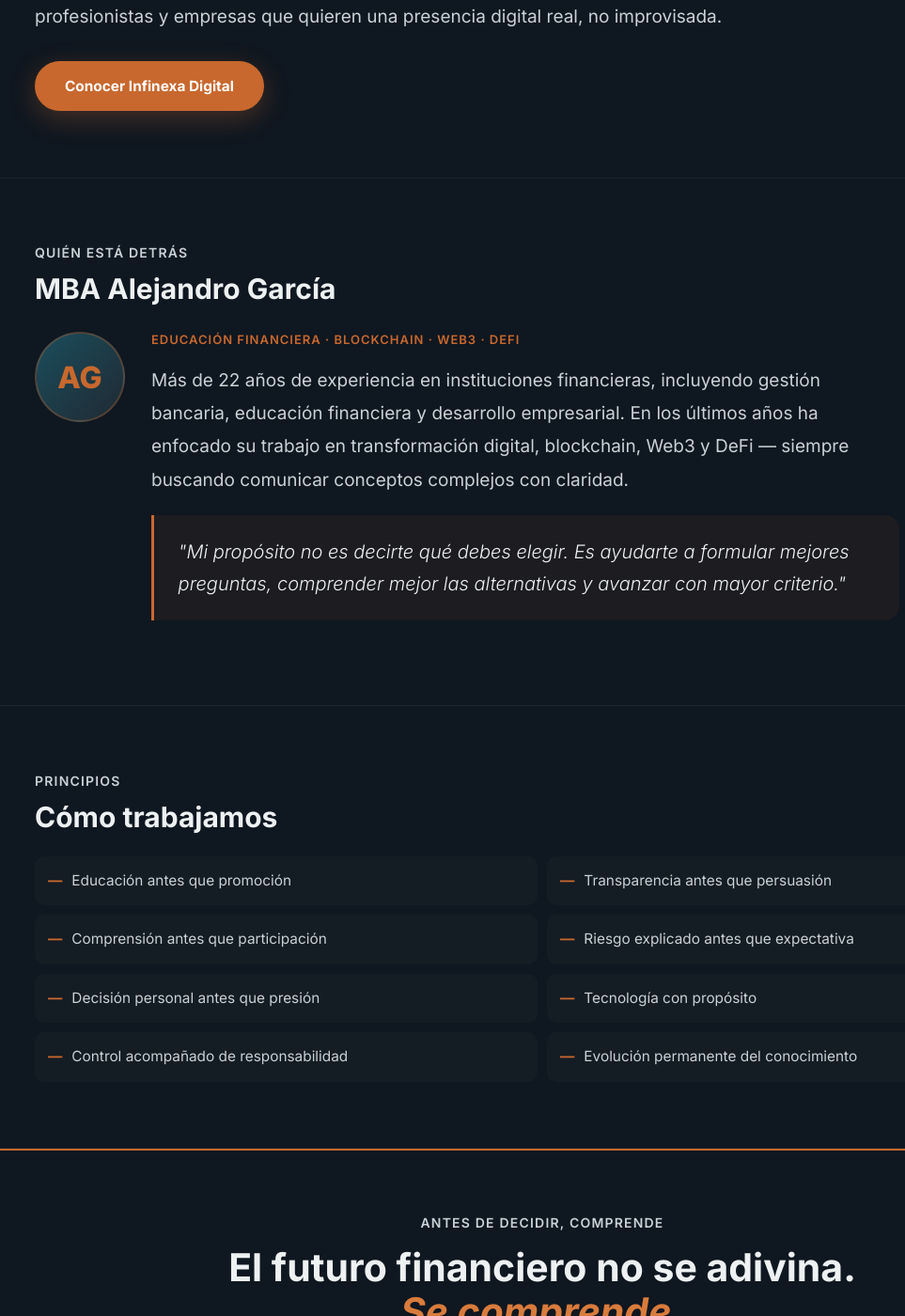
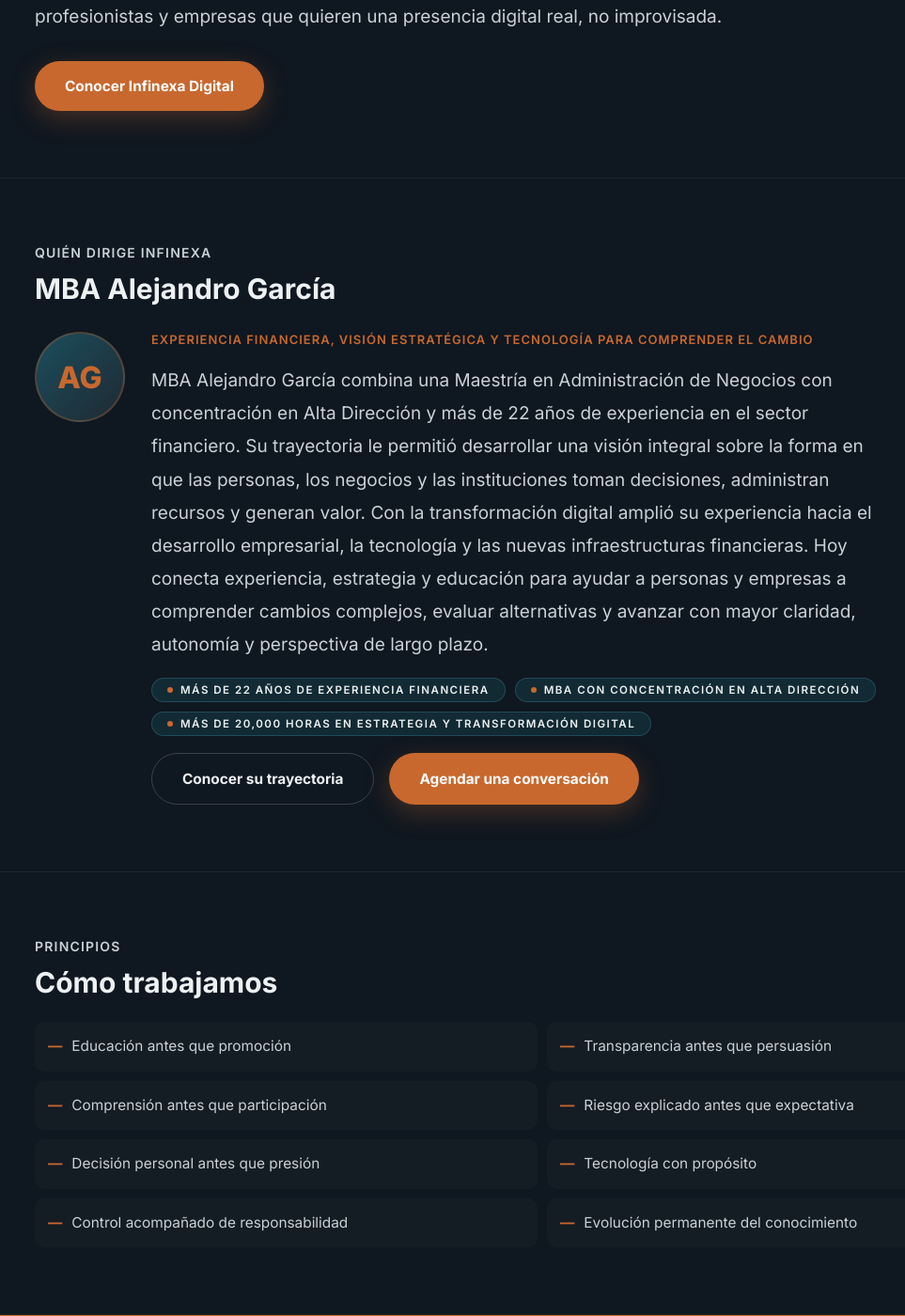
Before and after one commit to Appsalex/infinexa, a Jekyll site: the page index.html, which Jekyll copies as it is, in a window 1280 px wide and 1400 px high, scrolled down 6059 px. Shown: the whole window at 94% size, without its empty margins (63-1026 px from the left). Built offline with Jekyll 4.4.1, drawn with Linux system fonts in a browser that asks for light colours.

Commit message:
Perfil ejecutivo: versión breve de MBA Alejandro García en el home + indicadores de trayectoria + CTAs a /nosotros/ y /contacto/

```diff
--- a/index.html
+++ b/index.html
@@ -467,14 +467,22 @@
 <!-- ══ QUIÉN ESTÁ DETRÁS ══ -->
 <div class="sec" id="nosotros">
   <div class="sec-inner">
-    <div class="sec-label">Quién está detrás</div>
+    <div class="sec-label">Quién dirige Infinexa</div>
     <div class="sec-title">MBA Alejandro García</div>
     <div class="nosotros-box">
       <div class="nosotros-avatar">AG</div>
       <div>
-        <div class="nosotros-role">Educación financiera · Blockchain · Web3 · DeFi</div>
-        <div class="body-text">Más de 22 años de experiencia en instituciones financieras, incluyendo gestión bancaria, educación financiera y desarrollo empresarial. En los últimos años ha enfocado su trabajo en transformación digital, blockchain, Web3 y DeFi — siempre buscando comunicar conceptos complejos con claridad.</div>
-        <div class="pull">"Mi propósito no es decirte qué debes elegir. Es ayudarte a formular mejores preguntas, comprender mejor las alternativas y avanzar con mayor criterio."</div>
+        <div class="nosotros-role">Experiencia financiera, visión estratégica y tecnología para comprender el cambio</div>
+        <div class="body-text">MBA Alejandro García combina una Maestría en Administración de Negocios con concentración en Alta Dirección y más de 22 años de experiencia en el sector financiero. Su trayectoria le permitió desarrollar una visión integral sobre la forma en que las personas, los negocios y las instituciones toman decisiones, administran recursos y generan valor. Con la transformación digital amplió su experiencia hacia el desarrollo empresarial, la tecnología y las nuevas infraestructuras financieras. Hoy conecta experiencia, estrategia y educación para ayudar a personas y empresas a comprender cambios complejos, evaluar alternativas y avanzar con mayor claridad, autonomía y perspectiva de largo plazo.</div>
+        <div style="display:flex;flex-wrap:wrap;gap:10px;margin:16px 0 4px;">
+          <span class="story-label" style="margin-bottom:0;">Más de 22 años de experiencia financiera</span>
+          <span class="story-label" style="margin-bottom:0;">MBA con concentración en Alta Dirección</span>
+          <span class="story-label" style="margin-bottom:0;">Más de 20,000 horas en estrategia y transformación digital</span>
+        </div>
+        <div class="hero-ctas" style="margin-top:18px;margin-bottom:0;">
+          <a href="/nosotros/" class="btn btn-outline" id="nosotros-cta-trayectoria">Conocer su trayectoria</a>
+          <a href="/contacto/" class="btn btn-primary" id="nosotros-cta-conversacion">Agendar una conversación</a>
+        </div>
       </div>
     </div>
   </div>
```
